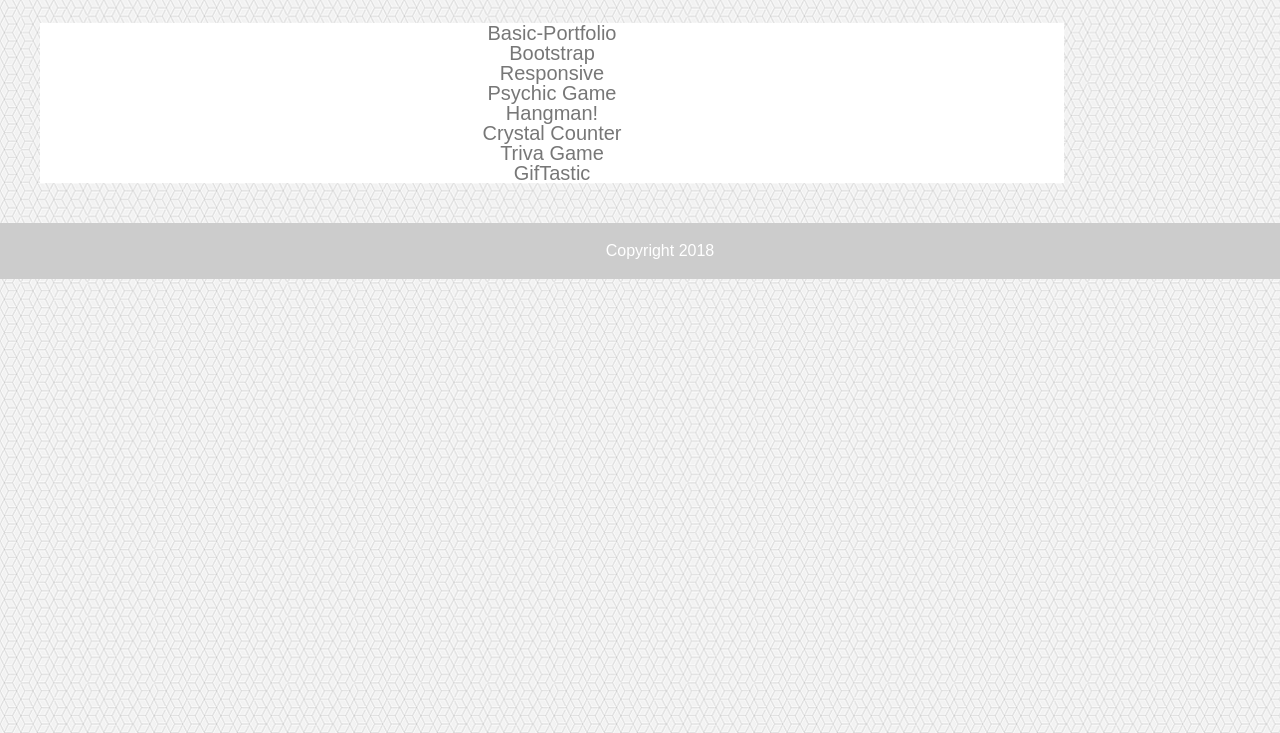
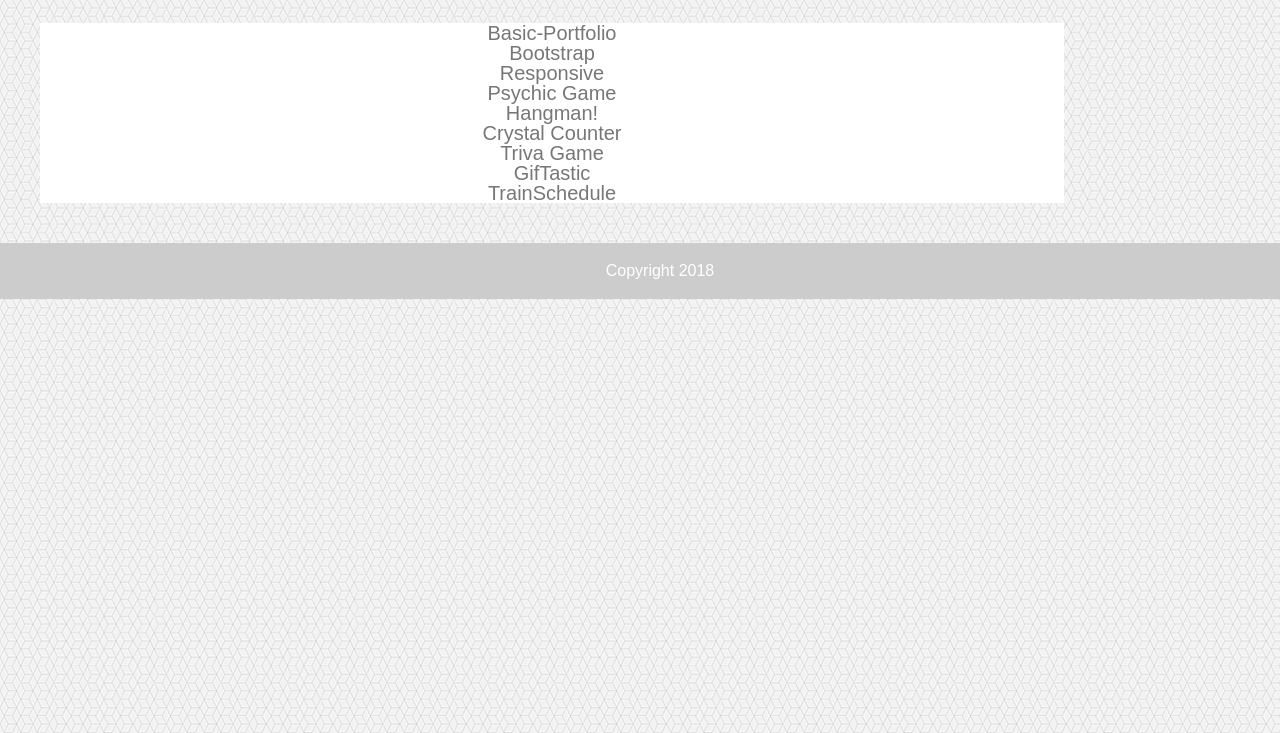
Before and after one commit to gjblythe/gjblythe.github.io, a plain HTML site: page index.html in a window 1280 px wide. Shown: the part 67-800 px from the top of the page. Drawn offline with Linux system fonts and the light colour scheme.

Commit message:
with Trains

```diff
--- a/index.html
+++ b/index.html
@@ -37,6 +37,8 @@
         <a href="https://gjblythe.github.io/GifTastic/index.html">GifTastic
         </a>
 
+        <a href="https://gjblythe.github.io/TrainSchedule/index.html">TrainSchedule
+        </a>
 
 
     </div>
```
